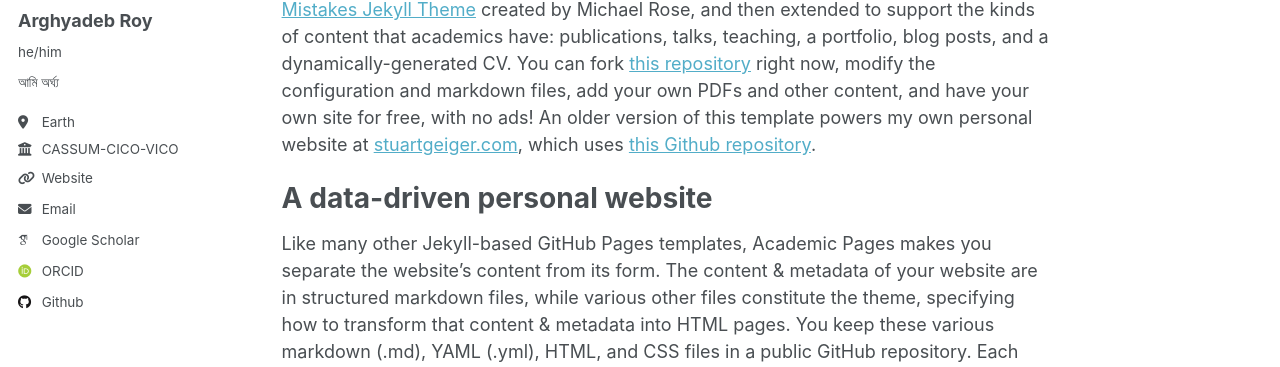
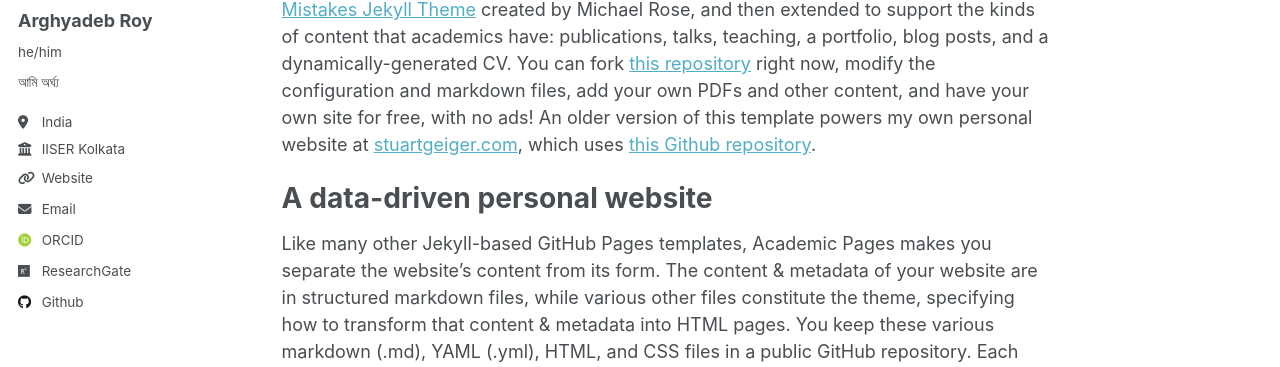
Before and after one commit to arghyadebroy/arghyadebroy.github.io, a Jekyll site: the page built from _pages/about.md, in a window 1280 px wide. Shown: the part 288-655 px from the top of the page. Built offline with Jekyll 4.4.1, drawn with Linux system fonts in a browser that asks for light colours; some web fonts are replaced.

Commit message:
Update _config.yml

```diff
--- a/_config.yml
+++ b/_config.yml
@@ -25,17 +25,17 @@ author:
   name             : "Arghyadeb Roy"
   pronouns         : "he/him"
   bio              : "আমি অর্ঘ্য"
-  location         : "Earth"
-  employer         : "CASSUM-CICO-VICO"
+  location         : "India"
+  employer         : "IISER Kolkata"
   uri              : "https://arghyadebroy.github.io/"
-  email            : "none@example.org"
+  email            : "aroy.astro@gmail.com, ar20ms146@iiserkol.ac.in"
 
   # Academic websites
   arxiv            : # URL - Update with the correct link to your profile
-  googlescholar    : "https://scholar.google.com/citations?user=PS_CX0AAAAAJ"
+  googlescholar    : # URL
   impactstory      : # URL
   orcid            : "https://orcid.org/0009-0005-7673-2835"
-  researchgate     : # URL
+  researchgate     : "https://www.researchgate.net/profile/Arghyadeb-Roy"
 
   # Repositories and software development
   bitbucket        : # Username - Update with your username on the site
```
